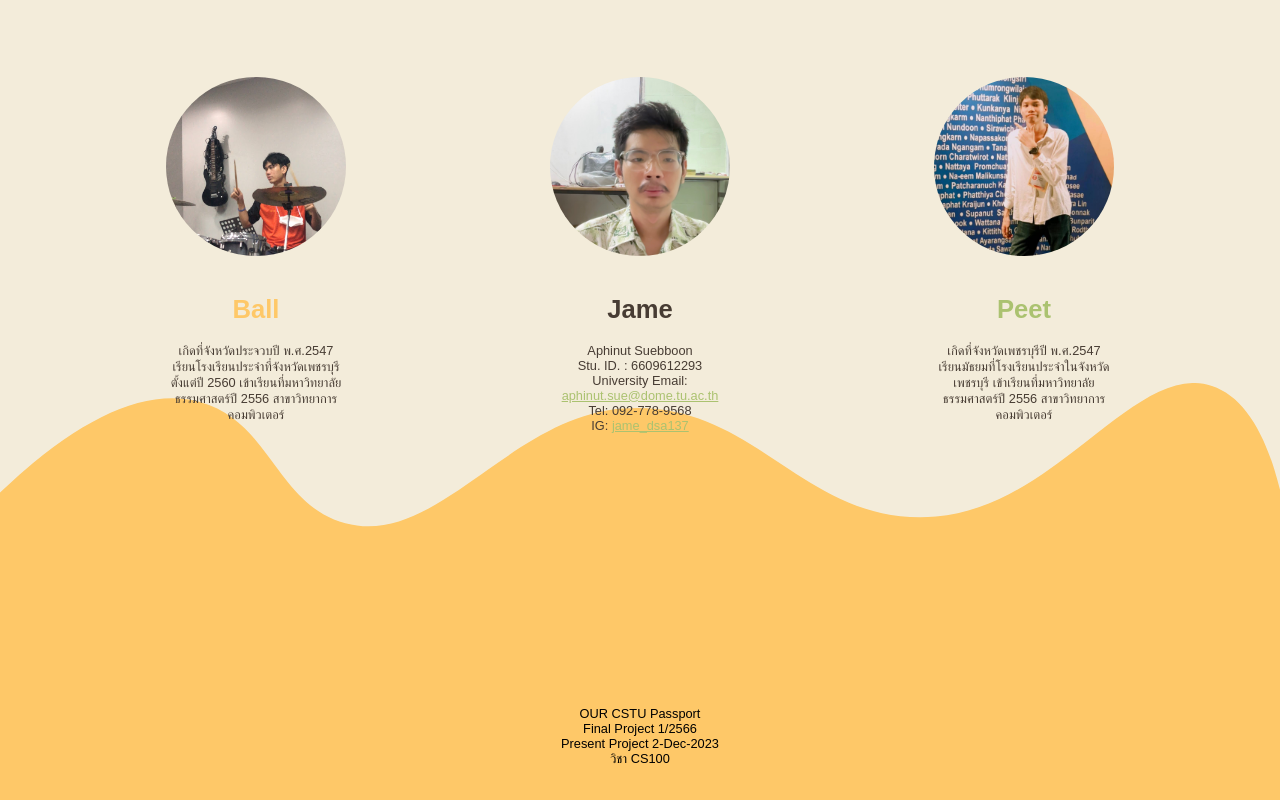
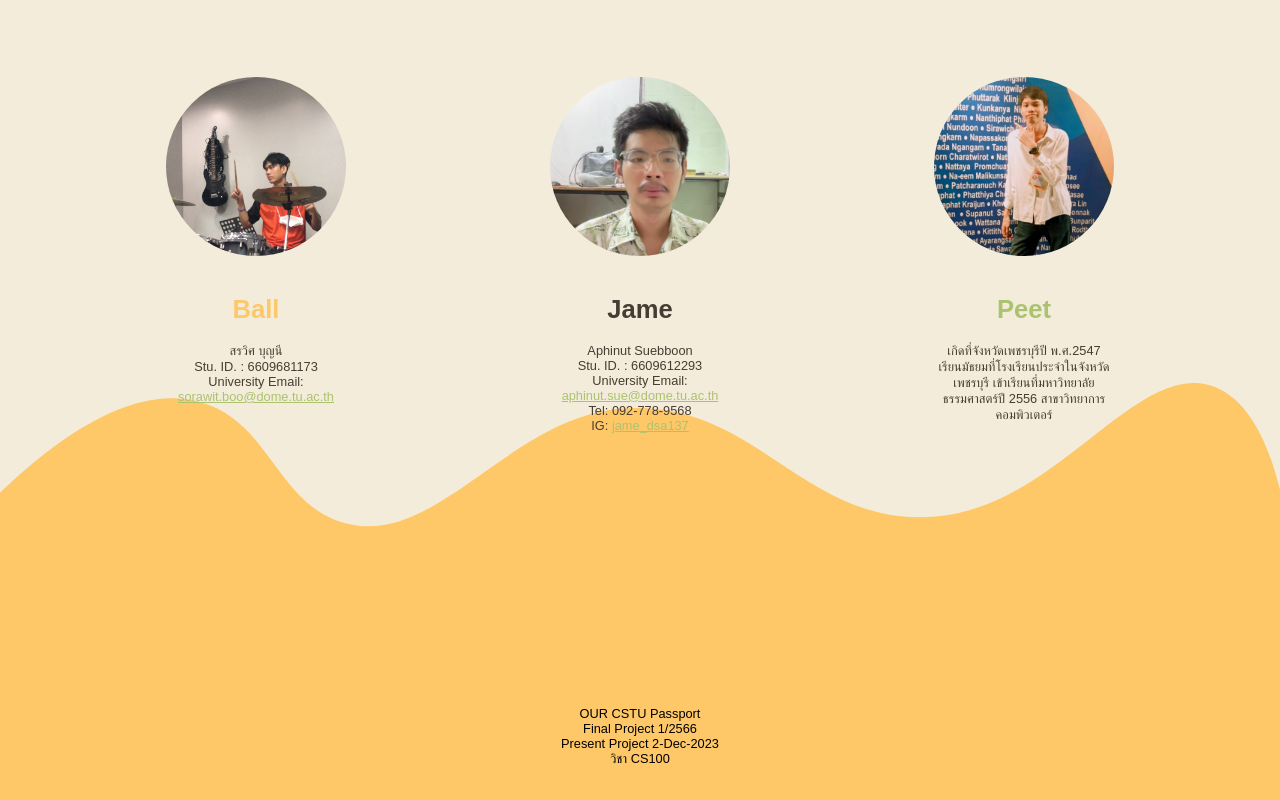
Before and after one commit to soravitt/CS100-Project-G27, a plain HTML site: page index.html in a window 1280 px wide. Shown: the part 801-1601 px from the top of the page. Drawn offline with Linux system fonts and the light colour scheme; a script that the page names is missing; a web font is replaced by a local one.

Commit message:
DeatailNameBall

```diff
--- a/index.html
+++ b/index.html
@@ -71,7 +71,9 @@
             <div class="Ball photo-container">
                 <img src="image/photo-Ball.jpg" alt="" class="photo">
                 <h1>Ball</h1>
-                <p>เกิดที่จังหวัดประจวบปี พ.ศ.2547 เรียนโรงเรียนประจำที่จังหวัดเพชรบุรีตั้งแต่ปี 2560 เข้าเรียนที่มหาวิทยาลัยธรรมศาสตร์ปี 2556 สาขาวิทยาการคอมพิวเตอร์</p>
+                <p>สรวิศ บุญนี<br>
+                    Stu. ID. : 6609681173<br>
+                    University Email: <a href="sorawit.boo@dome.tu.ac.th" class="web-url">sorawit.boo@dome.tu.ac.th</a><br></p>
             </div>
 
             <div class="Jame photo-container">
```
